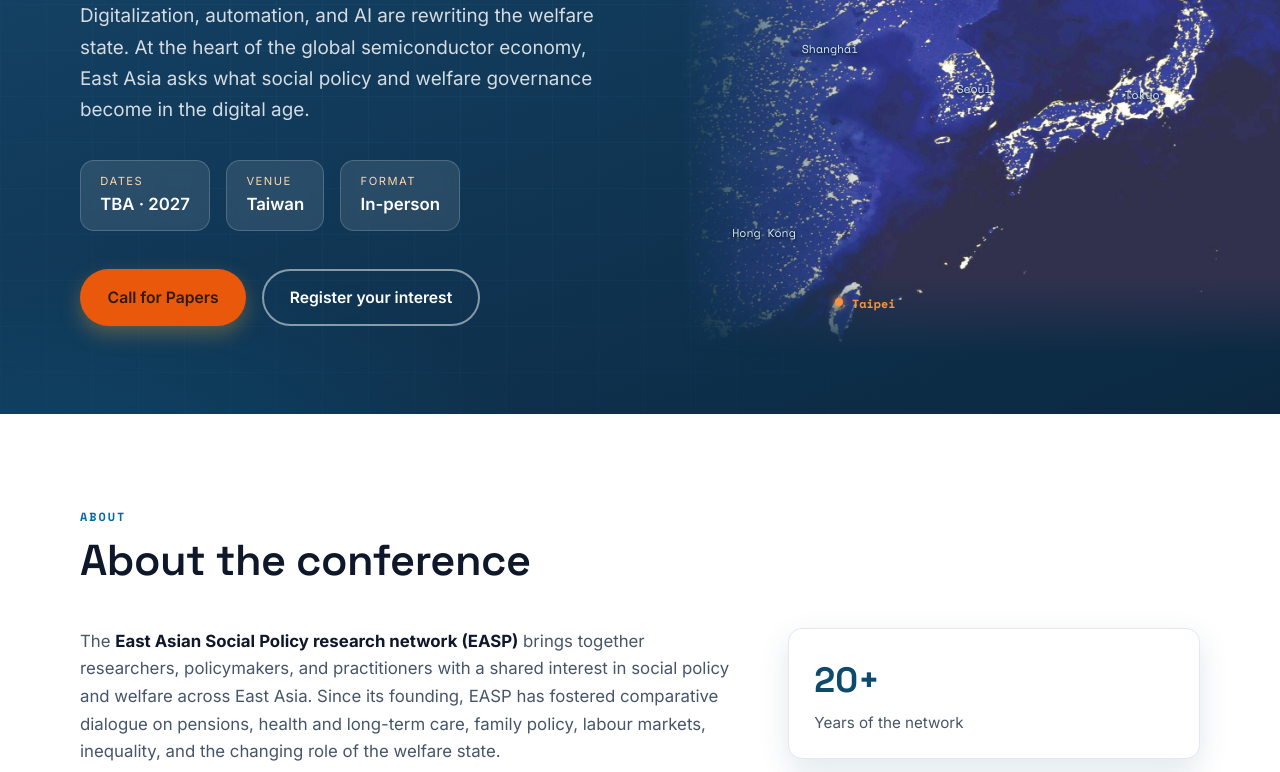
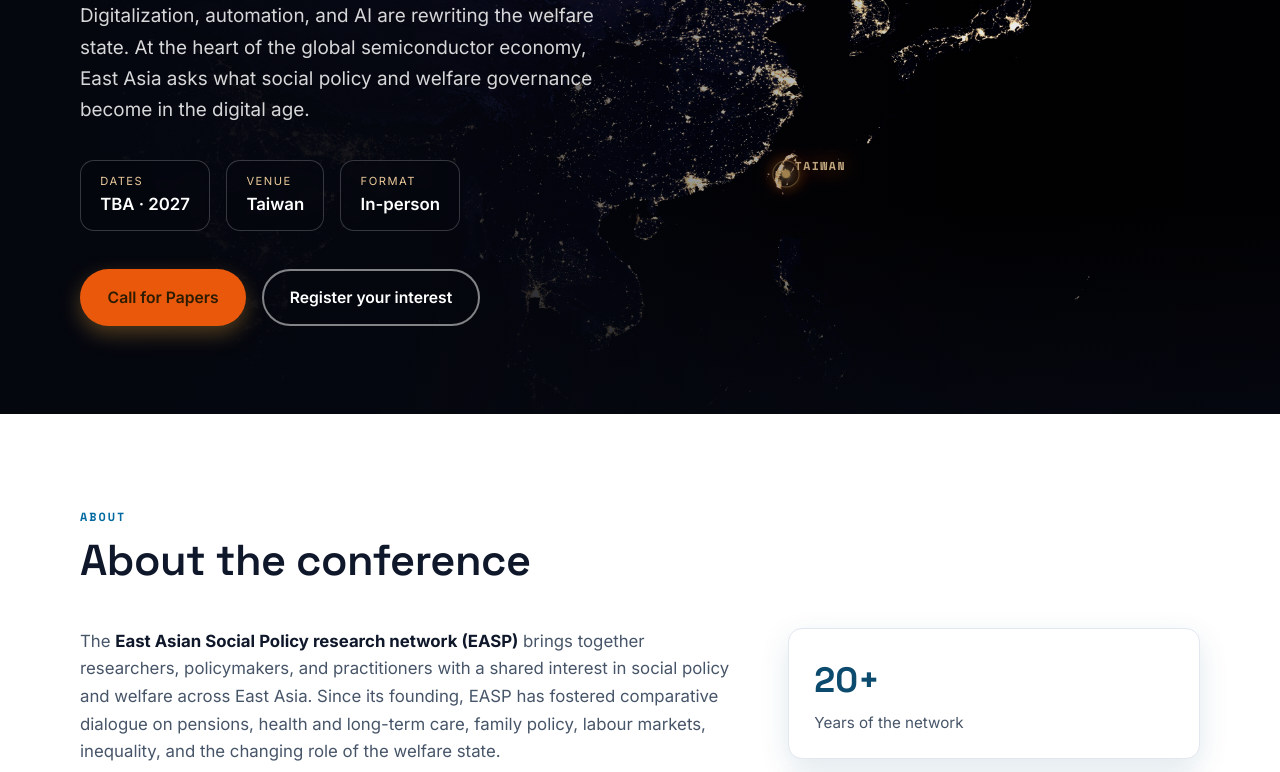
Before and after one commit to chungyang1017/2027EASP, a plain HTML site: page index.html in a window 1280 px wide. Shown: the part 345-1117 px from the top of the page. Drawn offline with nearby package versions, Linux system fonts and the light colour scheme.

Commit message:
Update hero map background

```diff
--- a/index.html
+++ b/index.html
@@ -19,7 +19,7 @@
   <link rel="preconnect" href="https://fonts.gstatic.com" crossorigin />
   <link href="https://fonts.googleapis.com/css2?family=Space+Grotesk:wght@400;500;600;700&family=Inter:wght@400;500;600;700&family=Space+Mono:wght@400;700&display=swap" rel="stylesheet" />
 
-  <link rel="stylesheet" href="styles.css?v=7" />
+  <link rel="stylesheet" href="styles.css?v=11" />
 </head>
 <body>
   <!-- ============ HEADER / NAV ============ -->
@@ -77,14 +77,11 @@
         <a href="#register" class="btn btn-ghost">Register your interest</a>
       </div>
     </div>
-            <div class="hero-net" aria-hidden="true">
-      <img class="night" src="assets/easp-eastasia-night.jpg?v=2" alt="" />
-      <span class="mk" style="left:26.5%;top:91%"><i class="dot"></i><i class="ring"></i><b>Taipei</b></span>
-      <span class="city" style="left:19%;top:31%">Beijing</span>
-      <span class="city" style="left:25%;top:47%">Shanghai</span>
-      <span class="city" style="left:49%;top:54%">Seoul</span>
-      <span class="city" style="left:77%;top:55%">Tokyo</span>
-      <span class="city" style="left:14%;top:79%">Hong Kong</span>
+    <div class="hero-net" aria-hidden="true">
+      <div class="map-stage">
+        <img class="night" src="assets/easp-eastasia-night-wide.jpg?v=1" alt="" />
+        <span class="taiwan-glow"><i></i><b>Taiwan</b></span>
+      </div>
     </div>
   </section>
 
--- a/styles.css
+++ b/styles.css
@@ -1,6 +1,6 @@
 /* ===========================================================
    EASP 2027 — conference site styles
-   Palette: deep ocean blue + warm gold accent
+   Palette: photo-led night navy + warm city-light accent
    =========================================================== */
 
 :root {
@@ -84,34 +84,31 @@ a { color: var(--navy); text-decoration: none; }
 .nav-toggle span { width: 24px; height: 2px; background: var(--ink); border-radius: 2px; transition: .3s; }
 
 /* ---------- Hero ---------- */
-.hero { position: relative; color: #fff; overflow: hidden; padding: 6.5rem 0 5.5rem; }
+.hero {
+  position: relative;
+  isolation: isolate;
+  color: #fff;
+  overflow: hidden;
+  padding: 6.5rem 0 5.5rem;
+  background: #05070f;
+}
 .hero-bg {
-  position: absolute; inset: 0; z-index: -1;
-  background:
-    radial-gradient(1100px 520px at 80% -12%, rgba(56,189,248,.28), transparent 60%),
-    radial-gradient(820px 460px at 6% 116%, rgba(14,165,233,.16), transparent 60%),
-    linear-gradient(160deg, #17486e 0%, #103654 55%, #0b2840 100%);
+  display: none;
 }
 .hero-bg::after {
-  content: ""; position: absolute; inset: 0;
-  background-image:
-    linear-gradient(rgba(56,189,248,.07) 1px, transparent 1px),
-    linear-gradient(90deg, rgba(56,189,248,.07) 1px, transparent 1px);
-  background-size: 46px 46px; opacity: .85;
-  -webkit-mask-image: radial-gradient(circle at 28% 40%, #000 0%, transparent 78%);
-  mask-image: radial-gradient(circle at 28% 40%, #000 0%, transparent 78%);
+  content: none;
 }
-.hero-eyebrow { font-family: var(--mono); text-transform: uppercase; letter-spacing: 2.5px; font-size: .78rem; font-weight: 600; color: #7dd3fc; margin-bottom: 1rem; }
+.hero-eyebrow { font-family: var(--mono); text-transform: uppercase; letter-spacing: 2.5px; font-size: .78rem; font-weight: 600; color: rgba(255,218,166,.9); margin-bottom: 1rem; }
 .hero-title { font-size: clamp(1.9rem, 4.6vw, 3.5rem); font-weight: 700; letter-spacing: -.5px; white-space: nowrap; }
-.hero-theme { font-family: var(--serif); font-size: clamp(1.35rem, 3vw, 2.1rem); font-weight: 600; line-height: 1.15; letter-spacing: -.3px; color: #38bdf8; margin-top: .7rem; }
-.hero-sub { max-width: 46ch; font-size: clamp(1rem, 2.1vw, 1.18rem); color: rgba(255,255,255,.82); margin: 1.1rem 0 2.2rem; }
+.hero-theme { font-family: var(--serif); font-size: clamp(1.35rem, 3vw, 2.1rem); font-weight: 600; line-height: 1.15; letter-spacing: -.3px; color: #f6c473; margin-top: .7rem; }
+.hero-sub { max-width: 46ch; font-size: clamp(1rem, 2.1vw, 1.18rem); color: rgba(255,255,255,.84); margin: 1.1rem 0 2.2rem; }
 .hero-meta { display: flex; flex-wrap: wrap; gap: 1rem; margin-bottom: 2.4rem; }
 .meta-chip {
   display: flex; flex-direction: column; padding: .7rem 1.2rem;
-  background: rgba(255,255,255,.10); border: 1px solid rgba(255,255,255,.18);
-  border-radius: var(--radius); backdrop-filter: blur(6px);
+  background: rgba(5,7,15,.48); border: 1px solid rgba(255,255,255,.20);
+  border-radius: var(--radius); backdrop-filter: blur(8px);
 }
-.meta-label { font-size: .7rem; text-transform: uppercase; letter-spacing: 1.5px; color: var(--gold-soft); }
+.meta-label { font-size: .7rem; text-transform: uppercase; letter-spacing: 1.5px; color: rgba(255,218,166,.92); }
 .meta-value { font-weight: 600; font-size: 1.05rem; }
 .hero-actions { display: flex; flex-wrap: wrap; gap: 1rem; }
 
@@ -135,21 +132,101 @@ a { color: var(--navy); text-decoration: none; }
 @keyframes robot-bob { 0%, 100% { transform: translateY(0); } 50% { transform: translateY(-7px); } }
 @keyframes robot-blink { 0%, 78% { opacity: 1; } 86%, 100% { opacity: .22; } }
 @keyframes robot-thrust { 0%, 100% { opacity: .18; } 50% { opacity: .45; } }
-/* East Asia night-lights map (decorative) */
-.hero-net { position: absolute; top: 7%; right: 0; width: min(50%, 600px); z-index: 1; pointer-events: none; }
-.hero-net .night { width: 100%; display: block;
-  -webkit-mask-image: linear-gradient(to right, transparent 0%, #000 34%), linear-gradient(to bottom, transparent 0%, #000 13%, #000 87%, transparent 100%);
-  -webkit-mask-composite: source-in;
-  mask-image: linear-gradient(to right, transparent 0%, #000 34%), linear-gradient(to bottom, transparent 0%, #000 13%, #000 87%, transparent 100%);
-  mask-composite: intersect; }
-.hero-net .city { position: absolute; transform: translate(-50%, -50%); font-family: var(--mono); font-size: .72rem; color: #cfeaff; text-shadow: 0 1px 3px #000; white-space: nowrap; }
-.hero-net .mk { position: absolute; }
-.hero-net .mk .dot { position: absolute; left: -4px; top: -4px; width: 8px; height: 8px; border-radius: 50%; background: #fb923c; box-shadow: 0 0 8px #fb923c; }
-.hero-net .mk .ring { position: absolute; left: -9px; top: -9px; width: 18px; height: 18px; border: 1.5px solid #fb923c; border-radius: 50%; animation: net-ping 2.6s ease-out infinite; }
-.hero-net .mk b { position: absolute; left: 13px; top: -8px; font-family: var(--mono); font-weight: 700; font-size: .74rem; color: #fb923c; white-space: nowrap; }
-@keyframes net-ping { 0% { transform: scale(1); opacity: .75; } 70% { transform: scale(2); opacity: 0; } 100% { opacity: 0; } }
+/* East Asia night-lights photo background */
+.hero-net { position: absolute; inset: 0; width: 100%; z-index: 0; pointer-events: none; background: #05070f; overflow: hidden; }
+.map-stage {
+  position: absolute;
+  right: clamp(-56px, -3.5vw, -24px);
+  top: 50%;
+  height: min(100%, 56vw);
+  aspect-ratio: 25 / 14;
+  transform: translateY(-50%);
+}
+.hero-net .night {
+  position: absolute; inset: 0;
+  width: 100%; height: 100%;
+  display: block;
+  object-fit: contain;
+  object-position: center;
+  opacity: .98;
+  filter: brightness(1.16) contrast(1.1) saturate(.98);
+}
+.hero-net::after {
+  content: "";
+  position: absolute; inset: 0;
+  z-index: 1;
+  pointer-events: none;
+  background:
+    linear-gradient(90deg, #05070f 0%, rgba(5,7,15,.92) 32%, rgba(5,7,15,.38) 55%, rgba(5,7,15,.06) 78%, rgba(5,7,15,.16) 100%),
+    linear-gradient(180deg, rgba(5,7,15,.76) 0%, transparent 22%, transparent 70%, #05070f 100%);
+}
+.taiwan-glow {
+  position: absolute;
+  left: 56%;
+  top: 65%;
+  z-index: 2;
+  width: 18px;
+  height: 18px;
+  transform: translate(-50%, -50%);
+}
+.taiwan-glow i,
+.taiwan-glow::before,
+.taiwan-glow::after {
+  content: "";
+  position: absolute;
+  inset: 50% auto auto 50%;
+  border-radius: 999px;
+  transform: translate(-50%, -50%);
+}
+.taiwan-glow i {
+  width: 9px;
+  height: 9px;
+  background: #ffd27a;
+  box-shadow: 0 0 14px #ffd27a, 0 0 36px rgba(255,126,37,.96), 0 0 72px rgba(255,126,37,.54);
+  animation: taiwan-flash 1.6s ease-in-out infinite;
+}
+.taiwan-glow::before {
+  width: 24px;
+  height: 24px;
+  border: 1px solid rgba(255,210,122,.78);
+  box-shadow: 0 0 18px rgba(255,126,37,.48);
+  animation: taiwan-pulse 1.6s ease-out infinite;
+}
+.taiwan-glow::after {
+  width: 54px;
+  height: 54px;
+  background: radial-gradient(circle, rgba(255,210,122,.38) 0%, rgba(255,126,37,.20) 38%, transparent 70%);
+  animation: taiwan-halo 1.6s ease-in-out infinite;
+}
+.taiwan-glow b {
+  position: absolute;
+  left: 18px;
+  top: -9px;
+  font-family: var(--mono);
+  font-size: .72rem;
+  font-weight: 700;
+  letter-spacing: 1.5px;
+  color: #ffdca3;
+  text-shadow: 0 0 10px #000, 0 0 20px rgba(255,126,37,.9);
+  text-transform: uppercase;
+  white-space: nowrap;
+}
+@keyframes taiwan-flash {
+  0%, 100% { opacity: .82; transform: translate(-50%, -50%) scale(.92); }
+  42% { opacity: 1; transform: translate(-50%, -50%) scale(1.22); }
+}
+@keyframes taiwan-pulse {
+  0% { opacity: .86; transform: translate(-50%, -50%) scale(.62); }
+  72%, 100% { opacity: 0; transform: translate(-50%, -50%) scale(2.2); }
+}
+@keyframes taiwan-halo {
+  0%, 100% { opacity: .35; transform: translate(-50%, -50%) scale(.86); }
+  44% { opacity: .82; transform: translate(-50%, -50%) scale(1.08); }
+}
 @media (prefers-reduced-motion: reduce) {
-  .hero-net .mk .ring { animation: none; }
+  .taiwan-glow i,
+  .taiwan-glow::before,
+  .taiwan-glow::after { animation: none; }
 }
 
 /* ---------- Sections ---------- */
@@ -261,7 +338,14 @@ a { color: var(--navy); text-decoration: none; }
   .brand-logo { height: 30px; }
   .hero-title { white-space: normal; }
   .robot { display: none; }
-  .hero-net { position: relative; right: auto; top: auto; width: min(92%, 440px); margin: 2.5rem auto 0; }
+  .hero-net { position: absolute; inset: 0; width: 100%; margin: 0; }
+  .map-stage { top: 16px; right: 0; height: auto; width: 100%; transform: none; }
+  .taiwan-glow b { display: none; }
   .about-grid, .topics, .speakers-grid, .venue-grid, .footer-grid { grid-template-columns: 1fr; }
   .topics, .speakers-grid, .venue-grid { gap: 1rem; }
 }
+
+@media (max-width: 600px) {
+  .hero { padding-top: 17rem; }
+  .map-stage { top: 0; }
+}
```
Also changed, not shown: assets/easp-eastasia-night-wide.jpg (added).
